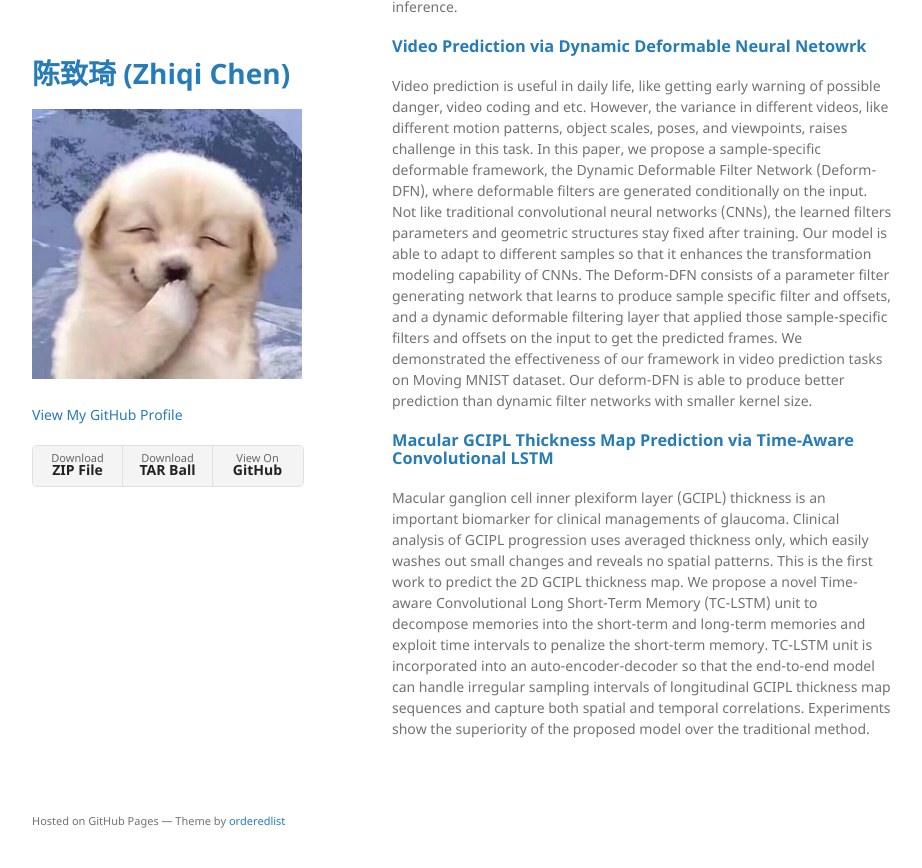
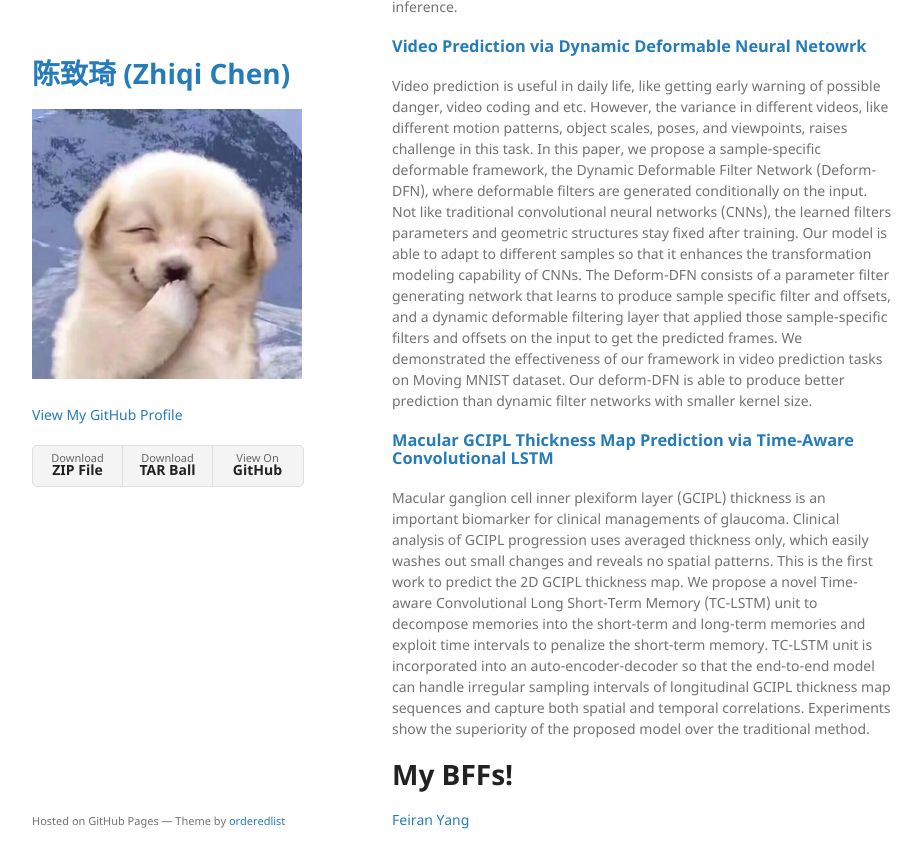
Before and after one commit to zhiqiiiiiii/zhiqiiiiiii.github.io, a Jekyll site: the page built from index.md, in a window 1280 px wide and 900 px high, scrolled down 660 px. Shown: the top 868 px of the window, without its empty margins (178-1100 px from the left). Built offline with Jekyll 4.4.1, drawn with Linux system fonts in a browser that asks for light colours; the repository's description, which GitHub fills in, is left out; our own code applies the rules of GitHub Pages for plain Markdown files.

Commit message:
added bff

```diff
--- a/index.md
+++ b/index.md
@@ -8,11 +8,15 @@ Hi! I'm currently a second-year PhD student co-advised by Prof. [Yao Wang](https
 
 # Projects
 
-### [Video Interpolation: Warping Toward Middle Frames in Pyramids](./proj_video_interp.html).
+### [Video Interpolation: Warping Toward Middle Frames in Pyramids](./posts/proj_video_interp.html).
 Many video interpolation methods use optical flow explicitly or implicitly to synthesize the intermediate frame. However, the performance of these methods could suffer from the inaccuracy of estimated optical flows. In this paper, we propose a light but effective CNN model with a pyramid structure to generate the optical flows of the unknown middle frame with respect to the past and future known frame from coarse to fine scales. We warp CNN features of the input frames to the intermediate frame using the estimated flows and construct cost volumes at every pyramid level. The cost volume together with the warped pyramid features and input frames are processed by CNN to estimate the optical flows at the next finer scale. At the finest scale, the two warped frames are adaptively blended to generate the intermediate frame. We evaluate our framework on multiple datasets. The test results show our method achieves state-of-the-art performance. Moreover, the number of parameters in our network is more than three times smaller than previous state-of-the-art models, making the proposed model substantially easier to train and computationally less demanding for inference.
 
 ### [Video Prediction via Dynamic Deformable Neural Netowrk](https://github.com/zhiqiiiiiii/deform-dfn)
 Video prediction is useful in daily life, like getting early warning of possible danger, video coding and etc. However, the variance in different videos, like different motion patterns, object scales, poses, and viewpoints, raises challenge in this task. In this paper, we propose a sample-specific deformable framework, the Dynamic Deformable Filter Network (Deform-DFN), where deformable filters are generated conditionally on the input. Not like traditional convolutional neural networks (CNNs), the learned filters parameters and geometric structures stay fixed after training. Our model is able to adapt to different samples so that it enhances the transformation modeling capability of CNNs. The Deform-DFN consists of a parameter filter generating network that learns to produce sample specific filter and offsets, and a dynamic deformable filtering layer that applied those sample-specific filters and offsets on the input to get the predicted frames. We demonstrated the effectiveness of our framework in video prediction tasks on Moving MNIST dataset. Our deform-DFN is able to produce better prediction than dynamic filter networks with smaller kernel size.
 
-### [Macular GCIPL Thickness Map Prediction via Time-Aware Convolutional LSTM](./proj_gcipl.html)
+### [Macular GCIPL Thickness Map Prediction via Time-Aware Convolutional LSTM](./posts/proj_gcipl.html)
 Macular ganglion cell inner plexiform layer (GCIPL) thickness is an important biomarker for clinical managements of glaucoma. Clinical analysis of GCIPL progression uses averaged thickness only, which easily washes out small changes and reveals no spatial patterns. This is the first work to predict the 2D GCIPL thickness map. We propose a novel Time-aware Convolutional Long Short-Term Memory (TC-LSTM) unit to decompose memories into the short-term and long-term memories and exploit time intervals to penalize the short-term memory. TC-LSTM unit is incorporated into an auto-encoder-decoder so that the end-to-end model can handle irregular sampling intervals of longitudinal GCIPL thickness map sequences and capture both spatial and temporal correlations. Experiments show the superiority of the proposed model over the traditional method.
+
+# My BFFs!
+
+[Feiran Yang](https://feirany.github.io/)
```
Also changed, not shown: _config.yml (line endings or trailing spaces), posts/proj_gcipl.md (renamed from proj_gcipl.md), posts/proj_video_extra.md (renamed from proj_video_extra.md), posts/proj_video_interp.md (renamed from proj_video_interp.md), 2 other files.
